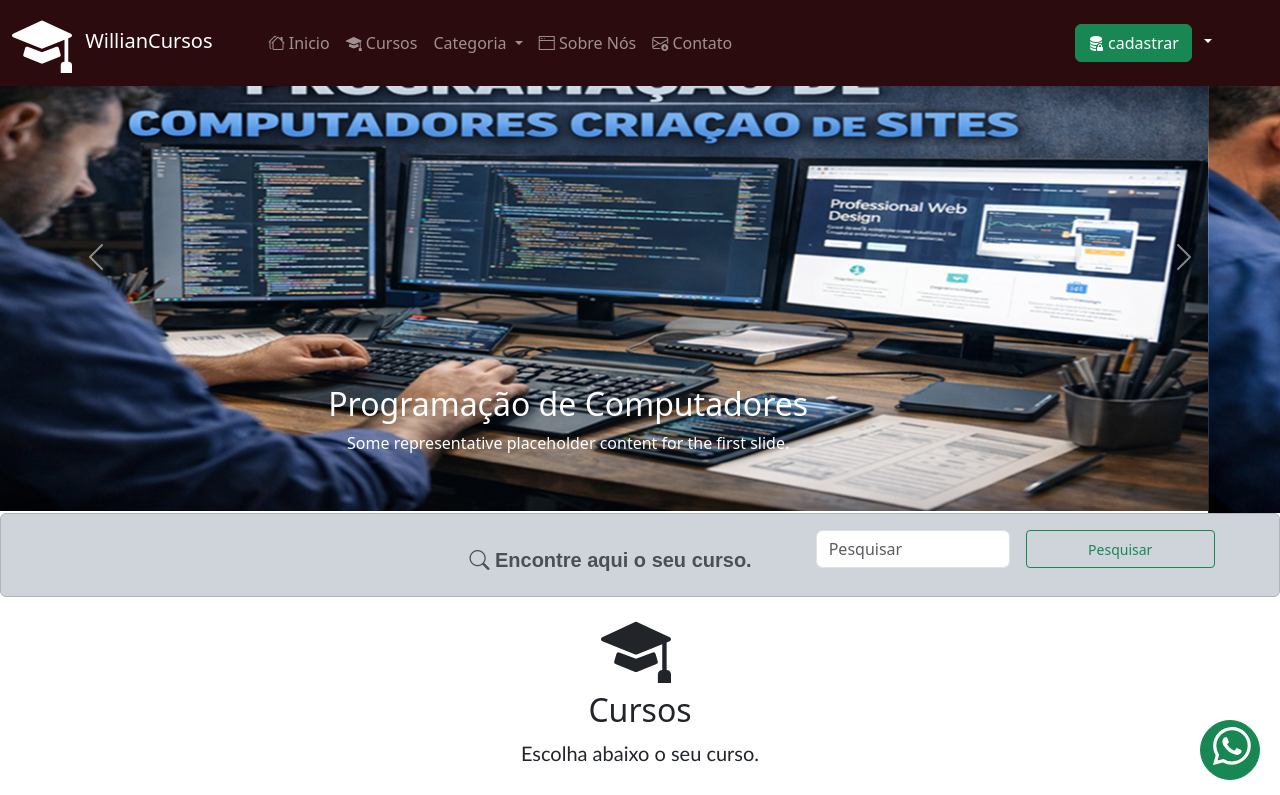
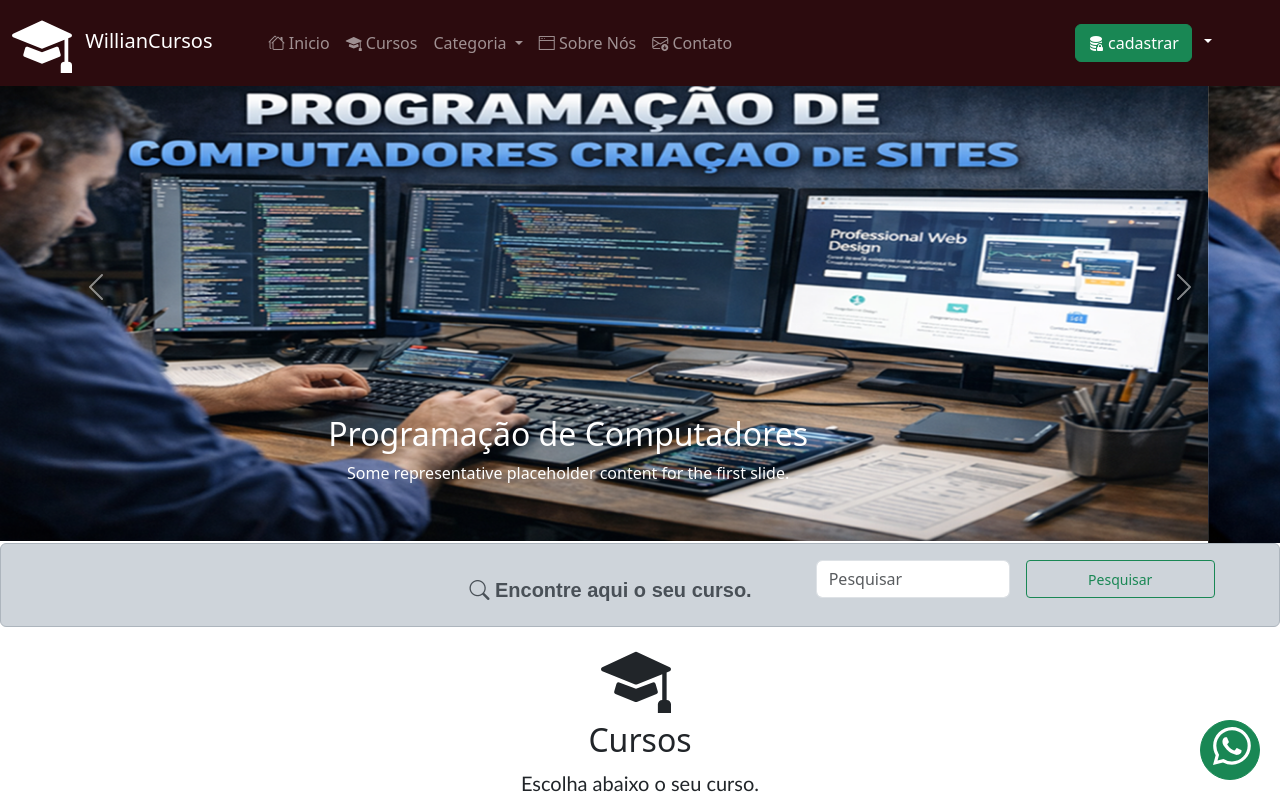
Before and after one commit to EvaneiWFreitas/projetoFrontEnd2, a website: page index.html in a window 1280 px wide. Shown: the top 795 px of the page. Drawn offline with nearby package versions, Linux system fonts and the light colour scheme.

Commit message:
Refactoring the CSS for the image carousel.(Refatorando o css para o caroucel de imagens)

```diff
--- a/css/style.css
+++ b/css/style.css
@@ -5,6 +5,11 @@
     padding-right: 40px;
     padding-top: 10px;
     font-size: 20px;
+}
+
+/* CONFIGURAÇÃO DA PAGINA -INDEX CAROCEL IMG*/
+.slide{
+    margin-top: 30px;
 }
 
 /* CONFIGURAÇÃO DA PAGINA -INDEX CURSOS*/
```
